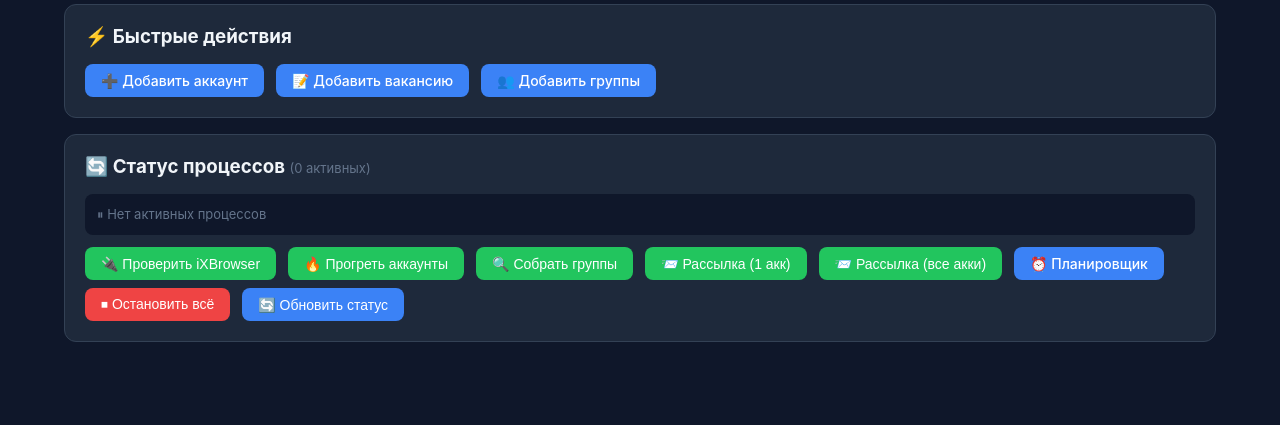
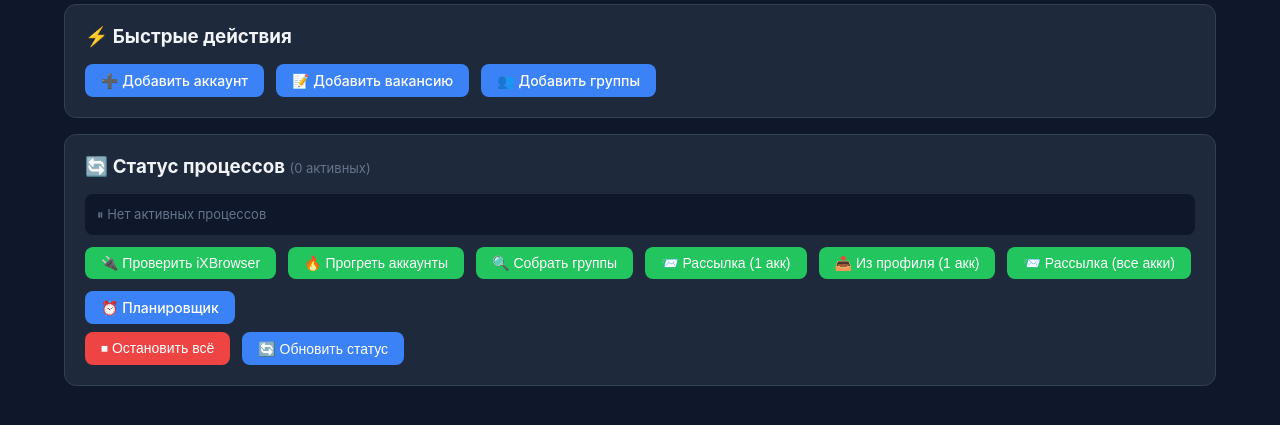
Before and after one commit to hania666/fb-vacancy-bot, a FastAPI app: page / in a window 1280 px wide. Shown: the part 261-686 px from the top of the page. Run offline with FastAPI, Linux system fonts and the light colour scheme; data that the repository does not hold is empty.

Commit message:
feat: add 'Post from Profile' button on dashboard + new prompt function

```diff
--- a/web/templates/dashboard.html
+++ b/web/templates/dashboard.html
@@ -108,6 +108,7 @@
                 <button class="btn btn-success" onclick="runAction('/actions/warmup', 'Запуск прогрева...')">🔥 Прогреть аккаунты</button>
                 <button class="btn btn-success" onclick="promptProfileAndCollect()">🔍 Собрать группы</button>
                 <button class="btn btn-success" onclick="promptPost()">📨 Рассылка (1 акк)</button>
+                <button class="btn btn-success" onclick="promptPostFromProfile()">📤 Из профиля (1 акк)</button>
                 <button class="btn btn-success" onclick="promptPostAll()">📨 Рассылка (все акки)</button>
                 <a href="/scheduler" class="btn btn-primary">⏰ Планировщик</a>
             </div>
@@ -174,6 +175,12 @@
             if (accId && vacId) runAction('/actions/post/' + accId + '/' + vacId, 'Рассылка...');
         }
 
+        async function promptPostFromProfile() {
+            const accId = prompt('ID аккаунта:');
+            const vacId = prompt('ID вакансии:');
+            if (accId && vacId) runAction('/actions/post-from-profile/' + accId + '/' + vacId, 'Рассылка из профиля...');
+        }
+
         async function promptPostAll() {
             const vacId = prompt('ID вакансии:');
             if (vacId) runAction('/actions/post-all/' + vacId, 'Рассылка со всех акков...');
```
